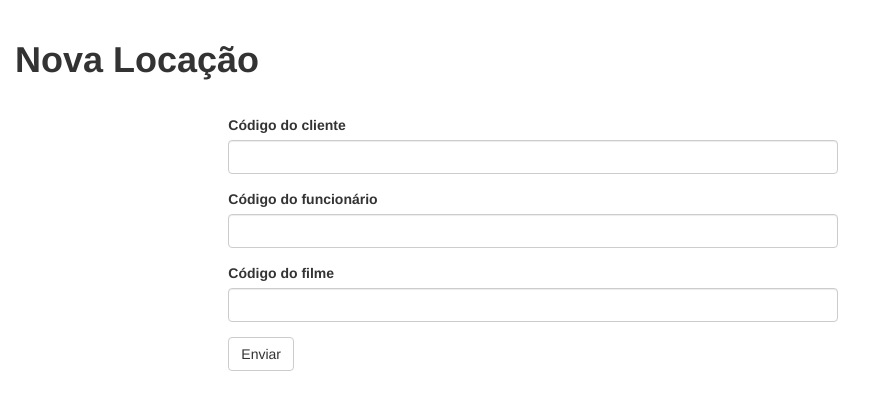
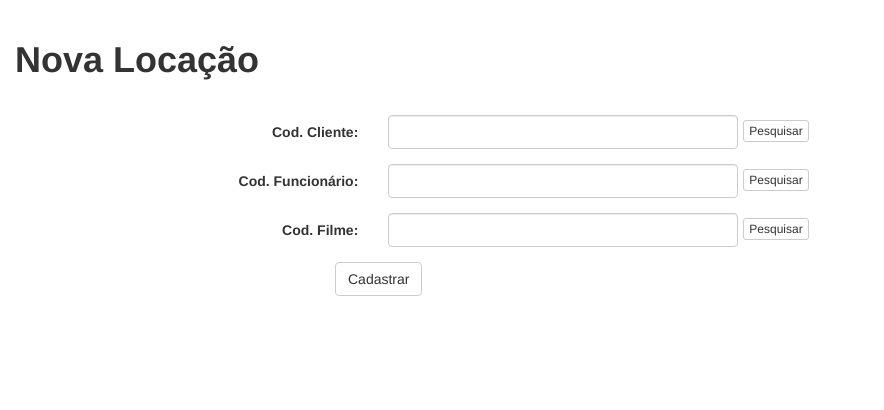
Before and after one commit to marcilio9590/Locadora-PHP, a PHP site: page /views/cadastro.locacao.php in a window 1280 px wide. Shown: the part 52-462 px from the top of the page, without its empty margins (0-884 px from the left). Run offline with PHP 8.4, Linux system fonts and the light colour scheme.

Commit message:
chamada ajax para buscar cliente

```diff
--- a/controllers/cadastro.locacoes.controller.php
+++ b/controllers/cadastro.locacoes.controller.php
@@ -0,0 +1,25 @@
+<?php
+    $clienteValido = false;
+    $funcionarioValido = false;
+    $codCliente = 0;
+    $codFuncionario = 0;
+    $codFilme = 0;
+
+    if(isset($_REQUEST['codigoCliente'])){
+        //codigo digitado no campo
+        $codCliente = $_REQUEST['codigoCliente'];
+        //realizar busca na base pelo codigo do cliente
+        $result = array("nomeCliente" => "jose");
+        echo json_encode($result);
+    }
+
+    if(isset($_POST["codFuncionario"])){
+        $codFuncionario = $_POST["codFuncionario"];
+    }
+
+    if(isset($_POST["codFilme"])){
+        $codFilme = $_POST["codFilme"];
+    }
+
+
+?>
--- a/views/cadastro.locacao.php
+++ b/views/cadastro.locacao.php
@@ -23,23 +23,56 @@
                     <div class="col-sm-2"></div>
                     <div class="col-sm-6">
 
-                        <form>
+                        <form class="form-horizontal" method="post">
                             <div class="form-group">
-                                <label for="exampleInputEmail1">Código do cliente</label>
-                                <input type="email" class="form-control" id="exampleInputEmail1" >
+                                <label for="inputPassword3" class="col-sm-3 control-label">Cod. Cliente:</label>
+                                <div class="col-sm-9">
+                                    <input type="text" style="width:350px;" class="pull-left form-control" id="codCliente"/>
+                                    <button style="margin-left:5px; margin-top:5px;" class="pull-left btn btn-default btn-xs"
+                                    type="button" onclick="buscarCliente()">Pesquisar</button>
+                                </div>
                             </div>
-                            <div class="form-group">
-                                <label for="exampleInputPassword1">Código do funcionário</label>
-                                <input type="password" class="form-control" id="exampleInputPassword1">
-                            </div>
-                            <div class="form-group">
-                                <label for="exampleInputPassword1">Código do filme</label>
-                                <input type="password" class="form-control" id="exampleInputPassword1">
+
+                            <div style="display:none;" id="divNomeCliente" class="form-group">
+                                <label for="inputPassword3" class="col-sm-3 control-label">Nome Cliente:</label>
+                                <div class="col-sm-9">
+                                    <input style="width:350px;" type="text" disabled="true" class="form-control" id="nomeCliente">
+                                </div>
                             </div>
 
 
+                            <div class="form-group">
+                                <label for="inputPassword3" class="col-sm-3 control-label">Cod. Funcionário:</label>
+                                <div class="col-sm-9">
+                                        <input type="text" style="width:350px;" class="pull-left form-control" name="codFuncionario"/>
+                                        <button style="margin-left:5px; margin-top:5px;" class="pull-left btn btn-default btn-xs"
+                                        type="submit" name="buscarFuncionario">Pesquisar</button>
+                                </div>
+                            </div>
 
-                            <button type="submit" class="btn btn-default">Enviar</button>
+                            <div style="display:none;" class="form-group" id="divNomeFuncionario">
+                                <label for="inputPassword3" class="col-sm-3 control-label">Nome Funcionário:</label>
+                                <div class="col-sm-9">
+                                    <input style="width:350px;" type="text" disabled="true" class="form-control" id="inputPassword3">
+                                </div>
+                            </div>
+
+                            <div class="form-group">
+								<label for="inputPassword3" class="col-sm-3 control-label">Cod. Filme:</label>
+								<div class="col-sm-9">
+                                    <input type="text" style="width:350px;" class="pull-left form-control" name="codFilme"/>
+                                    <button style="margin-left:5px; margin-top:5px;" class="pull-left btn btn-default btn-xs"
+                                    type="submit" name="buscarFilme">Pesquisar</button>
+								</div>
+							</div>
+
+
+                            <div class="form-group">
+                                <div class="col-sm-offset-2 col-sm-10">
+                                    <button type="submit" class="btn btn-default">Cadastrar</button>
+                                </div>
+                            </div>
+
                         </form>
 
                     </div>
@@ -50,3 +83,22 @@
         </div>
     </body>
 </html>
+
+<script>
+    function buscarCliente(){
+        $.ajax({
+            url: '../controllers/cadastro.locacoes.controller.php',
+            type: 'POST',
+            data: {
+                codigoCliente: $('#codCliente').val()
+            },success:function(data){
+                response = JSON.parse(data);
+                $("#nomeCliente")[0].value = response.nomeCliente;
+                $("#divNomeCliente")[0].style.display = 'inherit';
+            },
+            error:function(){
+                alert("ERRO AO BUSCAR CLIENTE");
+            }
+        });
+    }
+</script>
```
